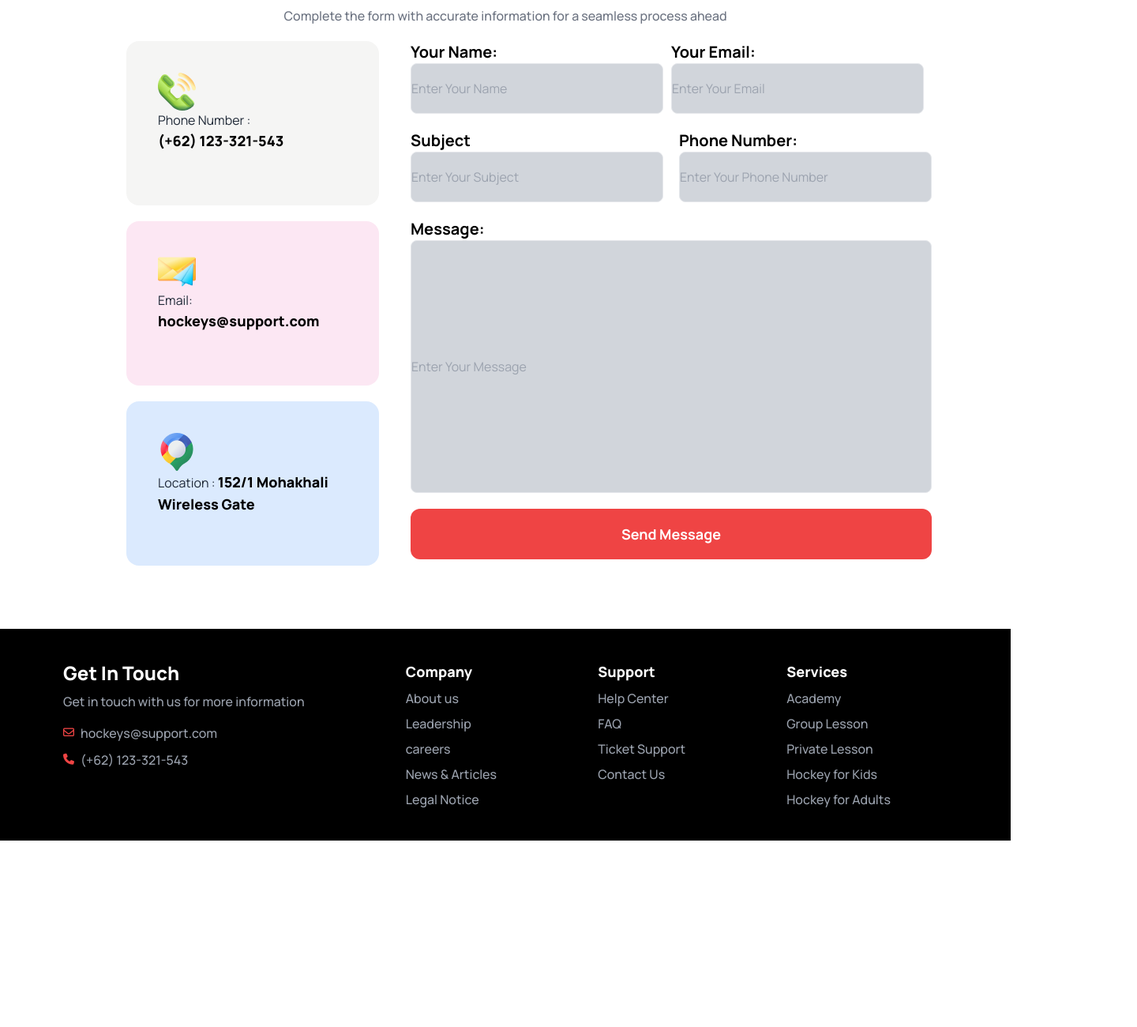
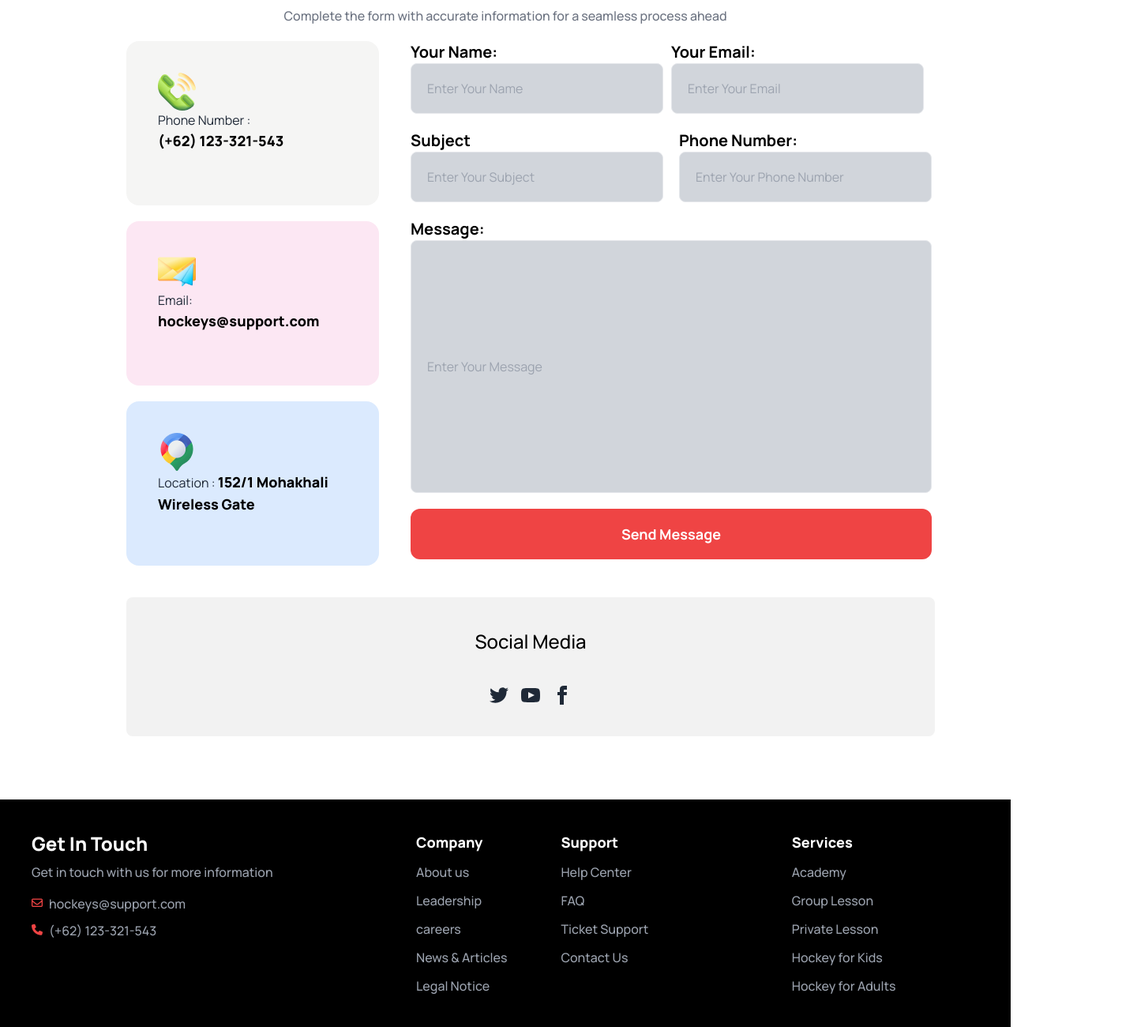
Before and after one commit to farha12345678/main-assignment-3, a plain HTML site: page index.html in a window 1280 px wide. Shown: the part 4144-5444 px from the top of the page at 79% size, 1440 px wide, since content can reach past the window. Before the commit the page ends 5208 px from the top, so only its background shows below. Drawn offline with nearby package versions, Linux system fonts and the light colour scheme.

Commit message:
final commit

```diff
--- a/index.html
+++ b/index.html
@@ -43,7 +43,8 @@
                             <li><a>Contact</a></li>
                         </ul>
                     </div>
-                    <a class="btn btn-ghost text-4xl font-extrabold lg:ml-20">Hockey'<span class="text-orange-500">s</span></a>
+                    <a class="btn btn-ghost text-4xl font-extrabold lg:ml-20">Hockey'<span
+                            class="text-orange-500">s</span></a>
                 </div>
                 <div class="navbar-center hidden lg:flex">
                     <ul class="menu menu-horizontal px-1 text-base font-bold">
@@ -78,7 +79,8 @@
         </div>
         <div class="w-96 h-32 rounded-lg bg-black lg:absolute lg:right-32 lg:-mt-40 ">
             <h3 class="text-2xl font-medium text-white pl-3 pt-5">Meet all the heroes from the field</h3>
-            <p class="text-base font-normal text-gray-300 pl-3 pt-3">Chasing dreams on frozen turf, where every stride echoes determination</p>
+            <p class="text-base font-normal text-gray-300 pl-3 pt-3">Chasing dreams on frozen turf, where every stride
+                echoes determination</p>
         </div>
 
 
@@ -304,10 +306,10 @@
         </section>
         <!-- clients question -->
         <section class="container mx-auto">
-            <h2 class="text-4xl font-extrabold text-black text-center">Clients Question</h2>
-            <p class="text-base font-medium text-gray-500 text-center my-5">A satisfied customer is the best business
+            <h2 class="text-4xl font-extrabold text-black text-center pl-8 lg:pl-0">Clients Question</h2>
+            <p class="text-base font-medium text-gray-500 text-center pl-8 lg:pl-0 my-5">A satisfied customer is the best business
                 strategy of all. <br> So instead of focusing on the competition, we focus on the customer.</p>
-            <div class="hero min-h-screen bg-white border border-gray-300 rounded-2xl ">
+            <div class="hero min-h-screen bg-white lg:border border-gray-300 rounded-2xl  ">
                 <div class="hero-content flex-col gap-20 lg:flex-row">
                     <img src="Images/11.png" class="max-w-sm rounded-lg shadow-2xl" />
                     <div>
@@ -365,7 +367,7 @@
             <h2 class="text-4xl font-extrabold text-center text-black mt-20">Get In Touch</h2>
             <p class="text-base font-medium text-center text-gray-500 my-5">Complete the form with accurate information
                 for a seamless process ahead</p>
-            <div class="flex pl-10 lg:pl-40 gap-x-10 flex-col lg:flex-row ">
+            <div class="flex pl-5 lg:pl-40 gap-x-10 flex-col lg:flex-row ">
                 <div>
                     <div class="rounded-2xl bg-stone-100 w-80 h-52 px-10 pt-10 mb-5">
                         <img src="Images/Group 1171275317.png" alt="">
@@ -387,17 +389,17 @@
                 </div>
                 <div>
 
-                    <div>
+                    <div class="pl-0 lg:pl-0">
                         <div class="grid lg:grid-cols-2">
 
                             <div>
                                 <p class="text-xl font-bold text-black"> Your Name:</p>
-                                <input class="border bg-gray-300 rounded-lg w-80 h-16" type="name"
+                                <input class="border bg-gray-300 rounded-lg pl-5 w-80 h-16" type="name"
                                     placeholder="Enter Your Name">
                             </div>
                             <div>
                                 <p class="text-xl font-bold text-black">Your Email:</p>
-                                <input class="border bg-gray-300 rounded-lg w-80 h-16" type="email"
+                                <input class="border bg-gray-300 rounded-lg pl-5 w-80 h-16" type="email"
                                     placeholder="Enter Your Email">
                             </div>
 
@@ -407,23 +409,23 @@
                         <div class="grid  lg:grid-cols-2 gap-5 mt-5">
                             <div>
                                 <p class="text-xl font-bold text-black">Subject</p>
-                                <input class="border bg-gray-300 rounded-lg w-80 h-16" type="subject"
+                                <input class="border bg-gray-300 rounded-lg pl-5 w-80 h-16" type="subject"
                                     placeholder="Enter Your Subject">
 
                             </div>
                             <div>
                                 <p class="text-xl font-bold text-black">Phone Number:</p>
-                                <input class="border bg-gray-300 rounded-lg w-80 h-16" type="number"
+                                <input class="border bg-gray-300 rounded-lg pl-5 w-80 h-16" type="number"
                                     placeholder="Enter Your Phone Number">
                             </div>
                         </div>
                         <div class="mt-5 col-span-2">
                             <p class="text-xl font-bold text-black">Message:</p>
-                            <input class="border bg-gray-300 rounded-lg w-full h-80" type="message"
+                            <input class="border bg-gray-300 rounded-lg w-96 lg:w-full pl-5  h-80" type="message"
                                 placeholder="Enter Your Message">
                         </div>
                         <div>
-                            <button class="lg:w-full h-16 bg-red-500 rounded-xl mt-5 text-lg font-bold text-white">
+                            <button class="w-96 lg:w-full h-16 bg-red-500 rounded-xl mt-5 text-lg font-bold text-white">
                                 Send Message
                             </button>
                         </div>
@@ -442,12 +444,43 @@
 
             </div>
         </section>
+        <section class="container lg:mx-40 mt-5 lg:mt-10 ">
+            <div class="footer footer-center p-10 bg-base-200 text-base-content rounded-lg lg:max-w-screen-lg ">
+                <nav class="grid grid-row  lg:grid-flow-col gap-4">
+                    <p class="text-2xl font-medium text-black">Social Media</p>
+                </nav>
+                <nav>
+                    <div class="grid grid-flow-col gap-4">
+                        <a><svg xmlns="http://www.w3.org/2000/svg" width="24" height="24" viewBox="0 0 24 24"
+                                class="fill-current">
+                                <path
+                                    d="M24 4.557c-.883.392-1.832.656-2.828.775 1.017-.609 1.798-1.574 2.165-2.724-.951.564-2.005.974-3.127 1.195-.897-.957-2.178-1.555-3.594-1.555-3.179 0-5.515 2.966-4.797 6.045-4.091-.205-7.719-2.165-10.148-5.144-1.29 2.213-.669 5.108 1.523 6.574-.806-.026-1.566-.247-2.229-.616-.054 2.281 1.581 4.415 3.949 4.89-.693.188-1.452.232-2.224.084.626 1.956 2.444 3.379 4.6 3.419-2.07 1.623-4.678 2.348-7.29 2.04 2.179 1.397 4.768 2.212 7.548 2.212 9.142 0 14.307-7.721 13.995-14.646.962-.695 1.797-1.562 2.457-2.549z">
+                                </path>
+                            </svg></a>
+                        <a><svg xmlns="http://www.w3.org/2000/svg" width="24" height="24" viewBox="0 0 24 24"
+                                class="fill-current">
+                                <path
+                                    d="M19.615 3.184c-3.604-.246-11.631-.245-15.23 0-3.897.266-4.356 2.62-4.385 8.816.029 6.185.484 8.549 4.385 8.816 3.6.245 11.626.246 15.23 0 3.897-.266 4.356-2.62 4.385-8.816-.029-6.185-.484-8.549-4.385-8.816zm-10.615 12.816v-8l8 3.993-8 4.007z">
+                                </path>
+                            </svg></a>
+                        <a><svg xmlns="http://www.w3.org/2000/svg" width="24" height="24" viewBox="0 0 24 24"
+                                class="fill-current">
+                                <path
+                                    d="M9 8h-3v4h3v12h5v-12h3.642l.358-4h-4v-1.667c0-.955.192-1.333 1.115-1.333h2.885v-5h-3.808c-3.596 0-5.192 1.583-5.192 4.615v3.385z">
+                                </path>
+                            </svg></a>
+
+                    </div>
+                </nav>
+</div>
+
+        </section>
 
 
 
     </main>
 
-    <footer class="footer lg:p-10 bg-black  text-base-content mt-20 text-white font-manrope">
+    <footer class="footer pt-5  lg:pt-10 bg-black  text-base-content mt-20 text-white font-manrope">
 
         <nav class="pl-10">
             <header class=" text-2xl font-extrabold text-white">Get In Touch</header>
@@ -463,22 +496,31 @@
                 </div>
             </div>
         </nav>
-        <nav>
-            <header class="text-lg font-extrabold text-white">Company</header>
+
+            <div class="flex">
+                <div>
+                    <nav class=" pl-10 lg:pl-5 pb-10 grid gap-3">
+                        <header class="text-lg  font-extrabold text-white">Company</header>
                         <a class="link link-hover text-base font-medium text-gray-400">About us</a>
                         <a class="link link-hover text-base font-medium text-gray-400">Leadership</a>
                         <a class="link link-hover text-base font-medium text-gray-400">careers</a>
                         <a class="link link-hover text-base font-medium text-gray-400">News & Articles</a>
                         <a class="link link-hover text-base font-medium text-gray-400">Legal Notice</a>
                     </nav>
-        <nav>
+                </div>
+                <div>
+                    <nav class=" ml-10 lg:pl-5 pb-10 grid gap-3">
                         <header class="text-lg font-extrabold text-white">Support</header>
                         <a class="link link-hover text-base font-medium text-gray-400">Help Center</a>
                         <a class="link link-hover text-base font-medium text-gray-400">FAQ</a>
                         <a class="link link-hover text-base font-medium text-gray-400">Ticket Support</a>
                         <a class="link link-hover text-base font-medium text-gray-400">Contact Us</a>
                     </nav>
-        <nav>
+
+                </div>
+            </div>
+       <div class="flex">
+        <nav class=" pl-10 lg:pl-5 pb-10 grid gap-3">
             <header class="text-lg font-extrabold text-white">Services</header>
             <a class="link link-hover text-base font-medium text-gray-400">Academy</a>
             <a class="link link-hover text-base font-medium text-gray-400">Group Lesson</a>
@@ -487,6 +529,7 @@
             <a class="link link-hover text-base font-medium text-gray-400">Hockey for Adults</a>
         </nav>
 
+       </div>
 
     </footer>
 
```
Lines whose indentation alone changed are shown as unchanged.
